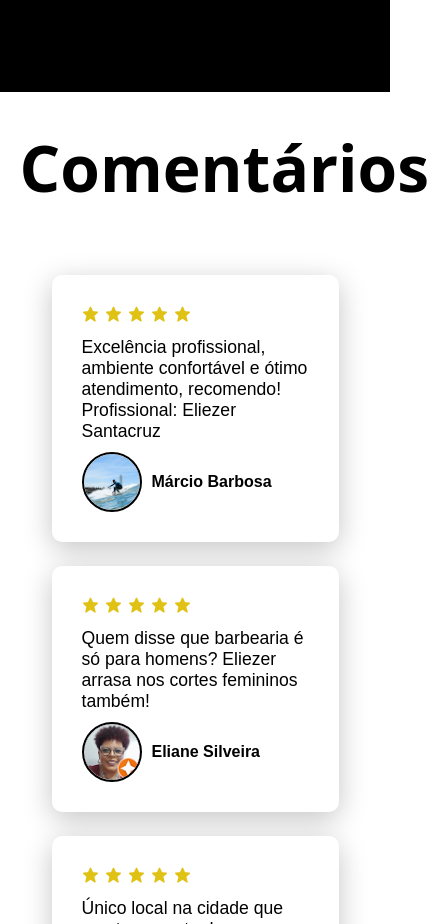
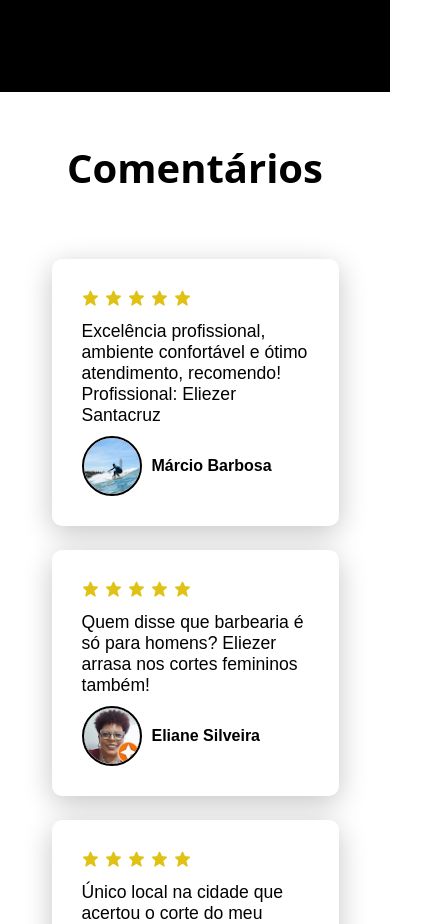
Before and after one commit to dzordii/urbancutsite, a plain HTML site: page index.html in a window 390 px wide. Shown: the part 2500-3424 px from the top of the page, 429 px wide, since content can reach past the window. Drawn offline with nearby package versions, Linux system fonts and the light colour scheme; a web font is replaced by a local one.

Commit message:
responsive fix

```diff
--- a/css/style.css
+++ b/css/style.css
@@ -541,7 +541,7 @@ iframe {
 
 @media (max-width: 975px) {
   .heading {
-    font-size: 2.8rem;
+    font-size: 20px;
   }
   .item-content {
     grid-template-columns: repeat(3, 1fr);
@@ -635,6 +635,10 @@ iframe {
     font-size: 2.7rem;
     line-height: 3.2rem;
   }
+  .heading {
+    padding-top: 1rem;
+    font-size: 2.5rem !important;
+  }
   .item-content {
     grid-template-columns: repeat(2, 1fr);
     gap: 1rem;
--- a/index.html
+++ b/index.html
@@ -131,7 +131,7 @@
 
     <!-- Avaliações -->
     <section class="testimonials" id="testimonials">
-      <h2 class="heading container">Comentários</h2>
+      <h2 class="heading">Comentários</h2>
       <div class="testimonials-content container">
         <div class="t-box">
           <div class="stars">
```
